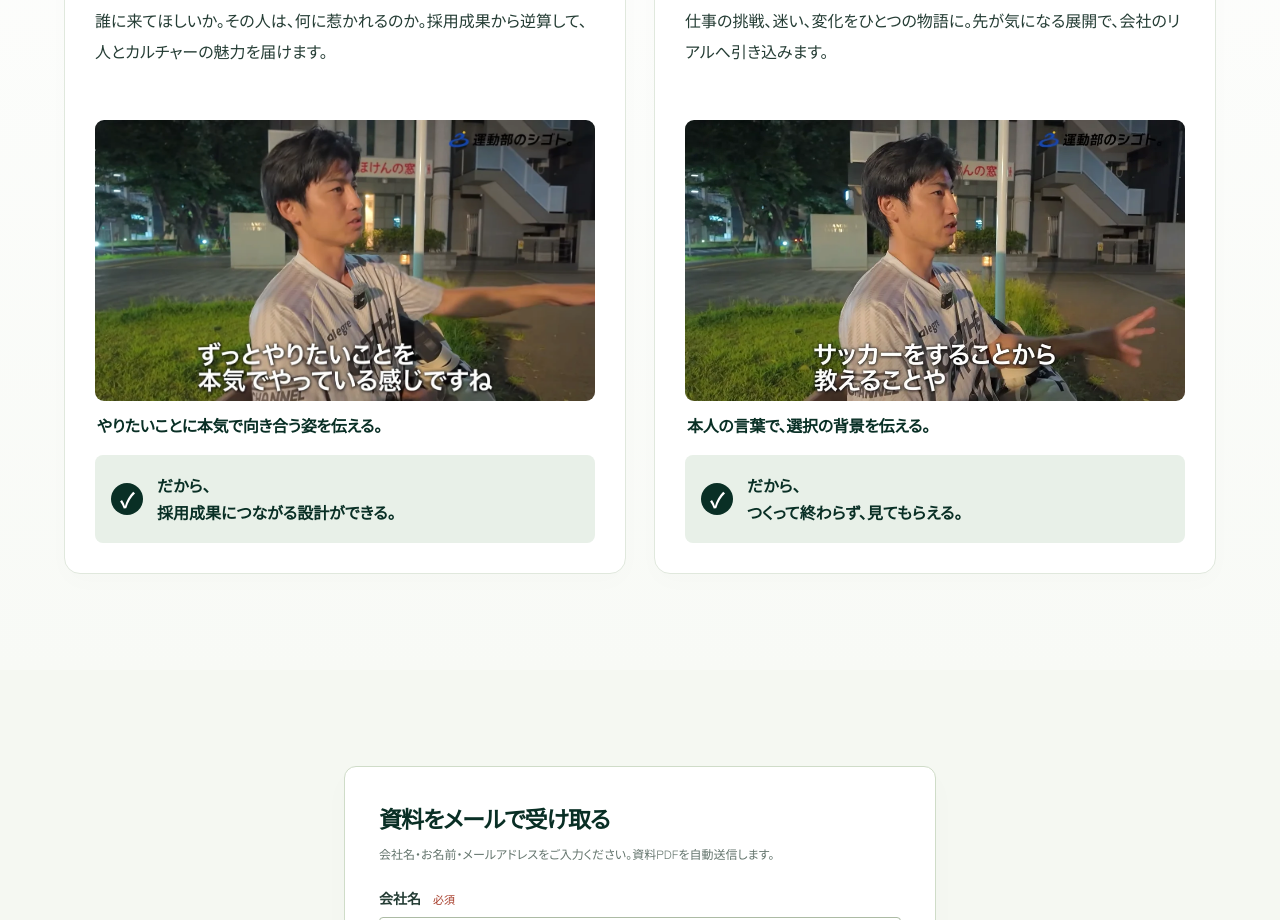
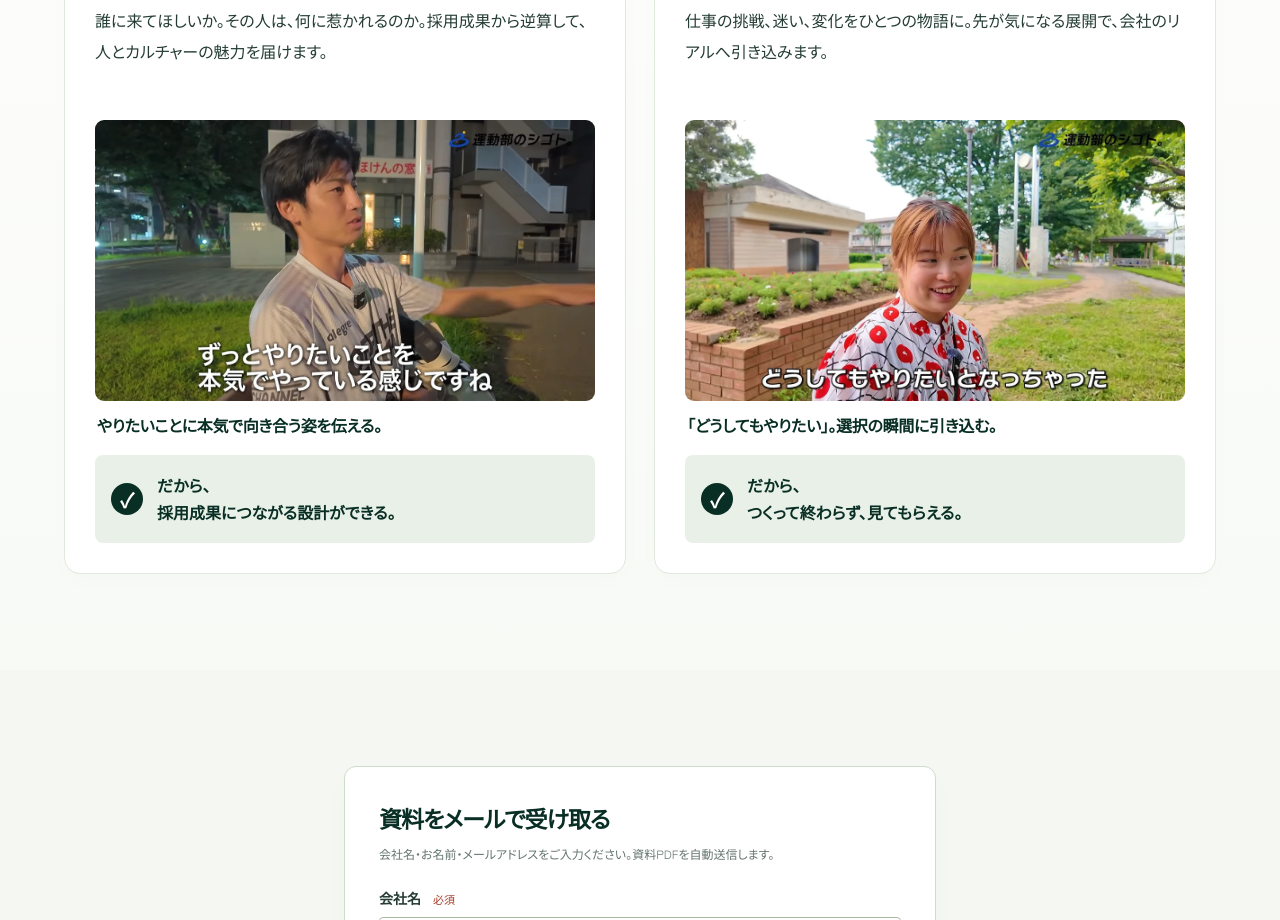
Before and after one commit to ogawa-shota/kyute-hp, a Next.js app: page /lp/day-in-the-life in a window 1280 px wide. Shown: the part 4160-5080 px from the top of the page. Built offline with nearby package versions, Linux system fonts and the light colour scheme.

Commit message:
Replace watchability scene with cafe story turn

```diff
--- a/app/lp/day-in-the-life/page.tsx
+++ b/app/lp/day-in-the-life/page.tsx
@@ -132,7 +132,7 @@ export default function RecruitmentDocumentaryPage() {
             <h2>KYUTEの採用動画が<br />成果につながる理由</h2>
             <div className="craft-grid">
               <article><span className="reason-number" aria-hidden="true">01</span><h3>採用のプロがつくる<br />コンテンツ。</h3><p>誰に来てほしいか。その人は、何に惹かれるのか。採用成果から逆算して、人とカルチャーの魅力を届けます。</p><figure className="reason-scene"><img src="/lp-assets/engagement-scene-v10.webp" alt="仕事のやりがいを自分の言葉で語る、本編映像の一場面" loading="lazy" decoding="async" width={1257} height={707} /><figcaption><strong>やりたいことに本気で向き合う姿を伝える。</strong></figcaption></figure><strong className="reason-takeaway"><span aria-hidden="true">✓</span><span>だから、<br />採用成果につながる設計ができる。</span></strong></article>
-              <article><span className="reason-number" aria-hidden="true">02</span><h3>面白くて、<br />見入ってしまう。</h3><p>仕事の挑戦、迷い、変化をひとつの物語に。先が気になる展開で、会社のリアルへ引き込みます。</p><figure className="reason-scene"><img src="/lp-assets/founder-scene-v9.webp" alt="自身の選択を語る起業家の、本編映像の一場面" loading="lazy" decoding="async" width={996} height={560} /><figcaption><strong>本人の言葉で、選択の背景を伝える。</strong></figcaption></figure><strong className="reason-takeaway"><span aria-hidden="true">✓</span><span>だから、<br />つくって終わらず、見てもらえる。</span></strong></article>
+              <article><span className="reason-number" aria-hidden="true">02</span><h3>面白くて、<br />見入ってしまう。</h3><p>仕事の挑戦、迷い、変化をひとつの物語に。先が気になる展開で、会社のリアルへ引き込みます。</p><figure className="reason-scene"><img src="/lp-assets/story-turn-scene-v11.webp" alt="周囲の声よりも、どうしてもやりたい仕事を選んだ理由を語る本編映像の一場面" loading="lazy" decoding="async" width={1112} height={626} /><figcaption><strong>「どうしてもやりたい」。選択の瞬間に引き込む。</strong></figcaption></figure><strong className="reason-takeaway"><span aria-hidden="true">✓</span><span>だから、<br />つくって終わらず、見てもらえる。</span></strong></article>
             </div>
           </div>
         </section>
```
Also changed, not shown: public/lp-assets/story-turn-scene-v11.webp (added).
